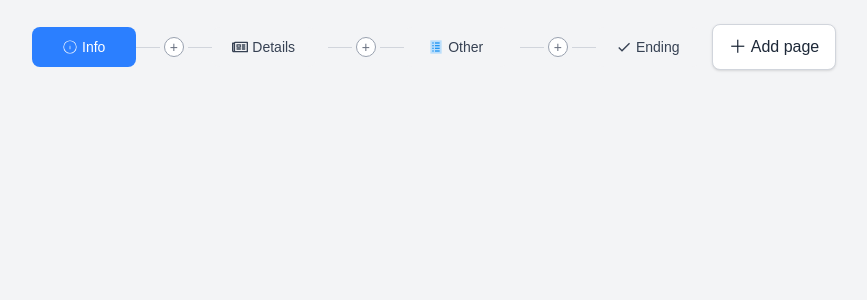
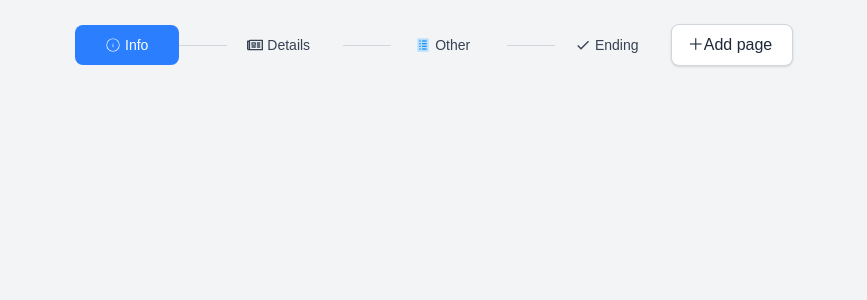
Before and after one commit to kevinmuchene/filloutform, a Next.js app: page / in a window 1280 px wide. Shown: the top 300 px of the page, without its empty margins (206-1073 px from the left). Built offline with nearby package versions, Linux system fonts and the light colour scheme.

Commit message:
Added icons to menu items

```diff
--- a/components/MenuItem.tsx
+++ b/components/MenuItem.tsx
@@ -1,24 +1,28 @@
-function MenuItem({
-  label,
-  onClick,
-  danger = false,
-}: {
+import React from "react";
+
+type MenuItemProps = {
   label: string;
   onClick: () => void;
+  icon?: React.ReactNode;
   danger?: boolean;
-}) {
+};
+
+function MenuItem({ label, onClick, icon, danger = false }: MenuItemProps) {
   return (
     <li>
       <button
         onClick={onClick}
-        className={`flex w-full items-center px-3 py-1.5 rounded
-                      hover:bg-gray-100 ${
-                        danger ? "text-red-600" : "text-gray-800"
-                      }`}
+        className={`
+          flex w-full items-center px-3 py-1.5 rounded
+          hover:bg-gray-100
+          ${danger ? "text-red-600" : "text-gray-800"}
+        `}
       >
-        {label}
+        {icon && <span className="mr-2 flex-shrink-0">{icon}</span>}
+        <span>{label}</span>
       </button>
     </li>
   );
 }
+
 export default MenuItem;
--- a/components/Stepper/AddPageButton.tsx
+++ b/components/Stepper/AddPageButton.tsx
@@ -5,7 +5,7 @@ export default function AddPageButton({ onClick }: { onClick: () => void }) {
       className="inline-flex items-center px-2 py-2 md:px-4 rounded-lg border border-gray-300 bg-white
                      text-gray-800 hover:bg-gray-50 shadow-sm"
     >
-      <span className="mr-1 md:text-lg">＋</span> Add page
+      <span className="mr-1 cursor-pointer">＋Add page</span>
     </button>
   );
 }
--- a/components/Stepper/InsertHandle.tsx
+++ b/components/Stepper/InsertHandle.tsx
@@ -2,26 +2,44 @@ export default function InsertHandle({ onClick }: { onClick: () => void }) {
   return (
     <button
       onClick={onClick}
-      className="group flex flex-col items-center md:flex-row md:items-center focus:outline-none"
+      aria-label="Insert new step"
+      className="
+        group
+        flex flex-col items-center
+        md:flex-row md:items-center
+        focus:outline-none
+      "
     >
-      <span className="w-px h-3 bg-gray-300 group-hover:bg-gray-400 md:w-6 md:h-px" />
       <span
         className="
-        my-0.5
-        md:mx-1
-        w-4 h-4
-        md:w-5 md:h-5
-        rounded-full border border-gray-400
-        flex items-center justify-center
-        text-xs text-gray-500
-        md:text-sm
-        bg-white group-hover:bg-blue-500 group-hover:text-white
-        transition-colors
+          w-px h-3 bg-gray-300
+          md:w-6 md:h-px
+        "
+      />
+
+      <span
+        className="
+         hidden group-hover:inline-flex
+         my-0.5 md:mx-1
+         w-4 h-4 md:w-5 md:h-5
+         rounded-full border border-gray-400
+         items-center justify-center
+         text-xs md:text-sm text-gray-500
+         bg-white
+         hover:bg-blue-500 hover:text-white
+         transition-all duration-150 ease-in-out
+         cursor-pointer
       "
       >
         +
       </span>
-      <span className="w-px h-3 bg-gray-300 group-hover:bg-gray-400 md:w-6 md:h-px" />
+
+      <span
+        className="
+          w-px h-3 bg-gray-300
+          md:w-6 md:h-px
+        "
+      />
     </button>
   );
 }
--- a/components/Stepper/SortableStep.tsx
+++ b/components/Stepper/SortableStep.tsx
@@ -46,6 +46,17 @@ export default function SortableStep({
                           : "bg-gray-100 text-gray-700"
                       }`}
     >
+      {isActive && (
+        <button
+          onClick={(e) => {
+            e.stopPropagation();
+            onOpenMenu(e);
+          }}
+          className="absolute left-1 text-xl opacity-0 hover:opacity-100 cursor-pointer"
+        >
+          <CiMenuKebab />
+        </button>
+      )}
       {editing ? (
         <input
           value={draft}
@@ -63,18 +74,6 @@ export default function SortableStep({
           <p className="text-sm">{page.title}</p>
         </div>
       )}
-
-      {isActive && (
-        <button
-          onClick={(e) => {
-            e.stopPropagation();
-            onOpenMenu(e);
-          }}
-          className="absolute right-1 text-xl opacity-0 hover:opacity-100 cursor-pointer"
-        >
-          <CiMenuKebab />
-        </button>
-      )}
     </div>
   );
 }
--- a/components/Stepper/Stepper.tsx
+++ b/components/Stepper/Stepper.tsx
@@ -16,6 +16,11 @@ import InsertHandle from "./InsertHandle";
 import AddPageButton from "./AddPageButton";
 import SortableStep from "./SortableStep";
 import { StepperProps, ContextMenuState } from "./utils/types";
+import { MdDeleteOutline } from "react-icons/md";
+import { CiFlag1 } from "react-icons/ci";
+import { MdDriveFileRenameOutline } from "react-icons/md";
+import { FaRegCopy } from "react-icons/fa";
+import { HiOutlineDuplicate } from "react-icons/hi";
 
 export default function Stepper({
   pages,
@@ -100,30 +105,35 @@ export default function Stepper({
             >
               <MenuItem
                 label="Set as first page"
+                icon={<CiFlag1 className="text-blue-600" />}
                 onClick={() => {
                   alert("Set as first page clicked");
                 }}
               />
               <MenuItem
                 label="Rename"
+                icon={<MdDriveFileRenameOutline className="text-gray-600" />}
                 onClick={() => {
                   alert("Rename clicked");
                 }}
               />
               <MenuItem
                 label="Copy"
+                icon={<FaRegCopy className="text-gray-600" />}
                 onClick={() => {
                   alert("Copy clicked");
                 }}
               />
               <MenuItem
                 label="Duplicate"
+                icon={<HiOutlineDuplicate className="text-gray-600" />}
                 onClick={() => {
                   alert("Duplicate clicked");
                 }}
               />
               <div className="my-1 h-px bg-gray-100" />
               <MenuItem
+                icon={<MdDeleteOutline className="text-red-600" />}
                 label="Delete"
                 danger
                 onClick={() => {
```
